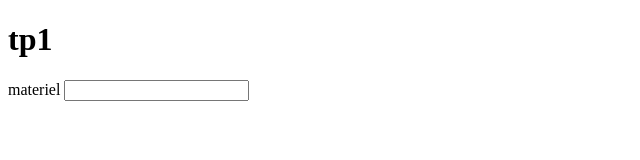
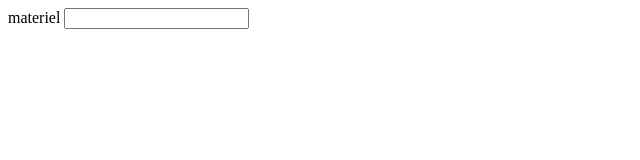
Before and after one commit to asdtech188-web/TProjet2027, a plain HTML site: page TProjet2027/abderrafii.html in a window 1280 px wide. Shown: the whole page, without its empty margins (0-640 px from the left). Drawn offline with Linux system fonts and the light colour scheme.

Commit message:
cree par abderrafii

```diff
--- a/TProjet2027/abderrafii.html
+++ b/TProjet2027/abderrafii.html
@@ -6,7 +6,6 @@
     <title>Document</title>
 </head>
 <body>
-    <h1>tp1</h1>
 
     <label for="">materiel</label>
     <input type="text">
```
